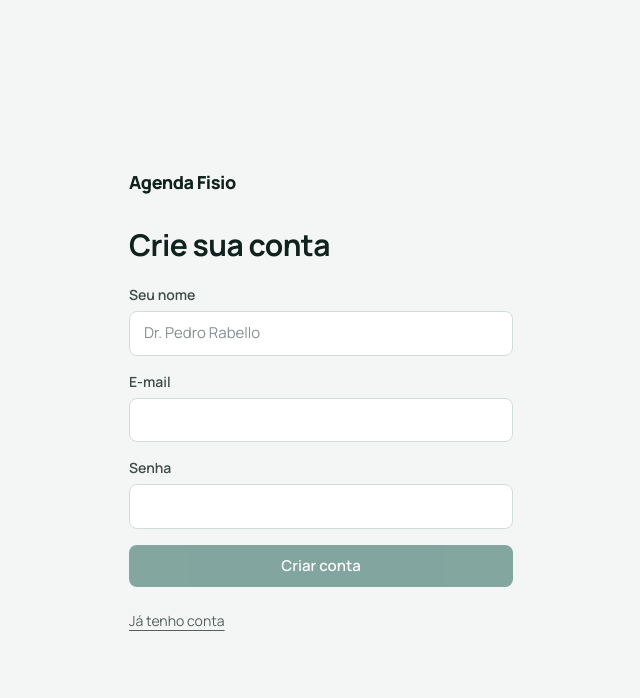
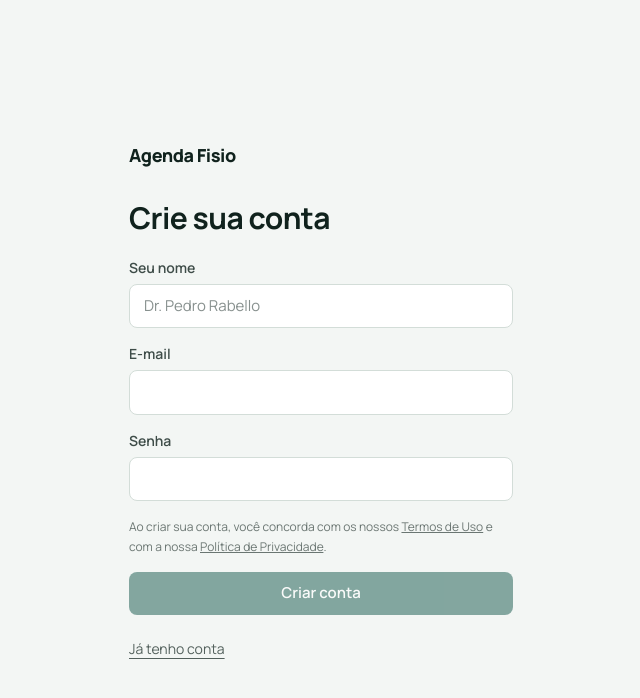
Before and after one commit to rabellinho99-sys/agenda-fisio, a Next.js app: page /entrar in a window 1280 px wide. Both pictures are taken after a click on the button "Ainda não tenho conta". Shown: the top 698 px of the page, without its empty margins (319-959 px from the left). Built offline with nearby package versions, Linux system fonts and the light colour scheme.

Commit message:
LGPD: adiciona aceite de termos e privacidade no cadastro

```diff
--- a/app/entrar/page.tsx
+++ b/app/entrar/page.tsx
@@ -72,7 +72,21 @@ function EntrarForm() {
         {erro && <p className="rounded-lg bg-blush px-3 py-2 text-sm text-danger">{erro}</p>}
         {aviso && <p className="rounded-lg bg-white px-3 py-2 text-sm text-moss-deep">{aviso}</p>}
 
-        <button className="btn-primary w-full" onClick={enviar} disabled={carregando || !email || senha.length < 6 || (modo === "cadastro" && !nome)}>
+        {modo === "cadastro" && (
+          <p className="text-xs text-ink/60 leading-relaxed">
+            Ao criar sua conta, você concorda com os nossos{" "}
+            <Link href="/termos-de-uso" className="underline" target="_blank">
+              Termos de Uso
+            </Link>{" "}
+            e com a nossa{" "}
+            <Link href="/privacidade" className="underline" target="_blank">
+              Política de Privacidade
+            </Link>
+            .
+          </p>
+        )}
+
+        <button className="btn-primary w-full" onClick={enviar} disabled={carregando || !email || senha.length < 6 || (modo === "cadastro" && nome.length < 2)}>
           {carregando ? "Aguarde" : modo === "cadastro" ? "Criar conta" : "Entrar"}
         </button>
       </div>
```
